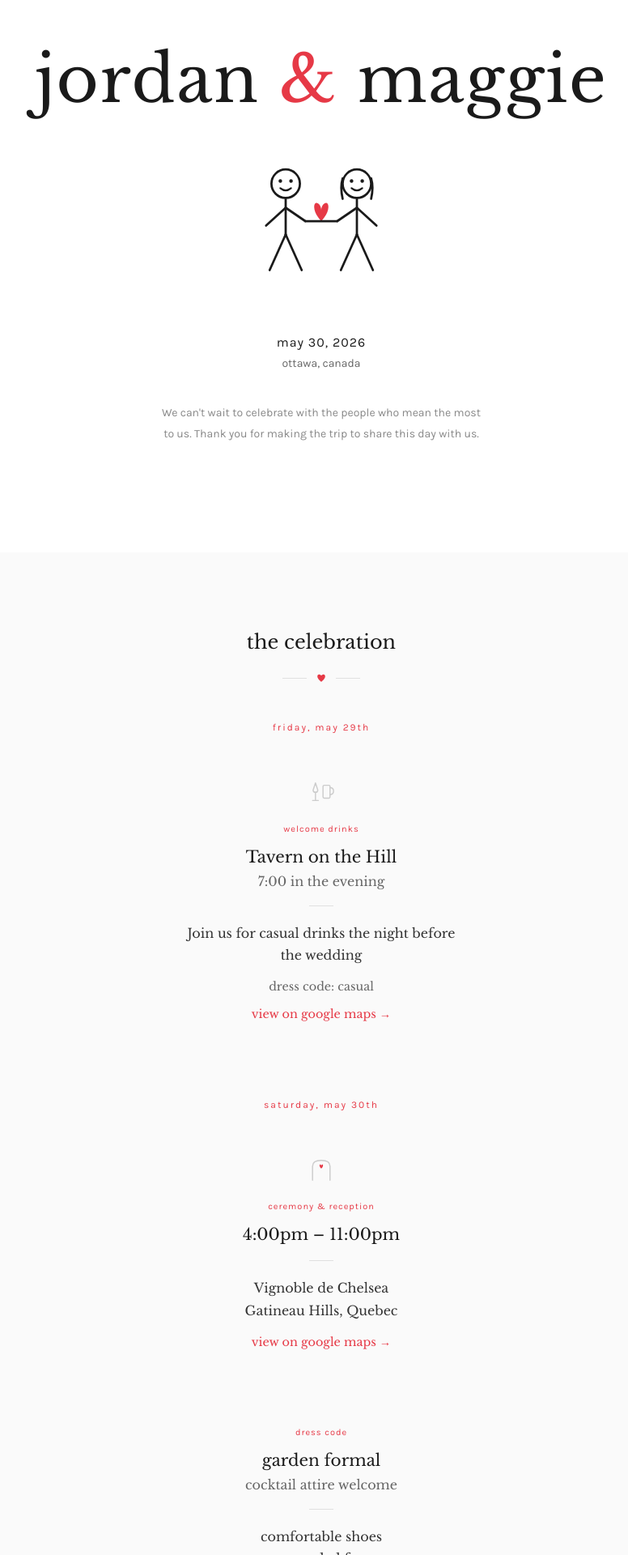
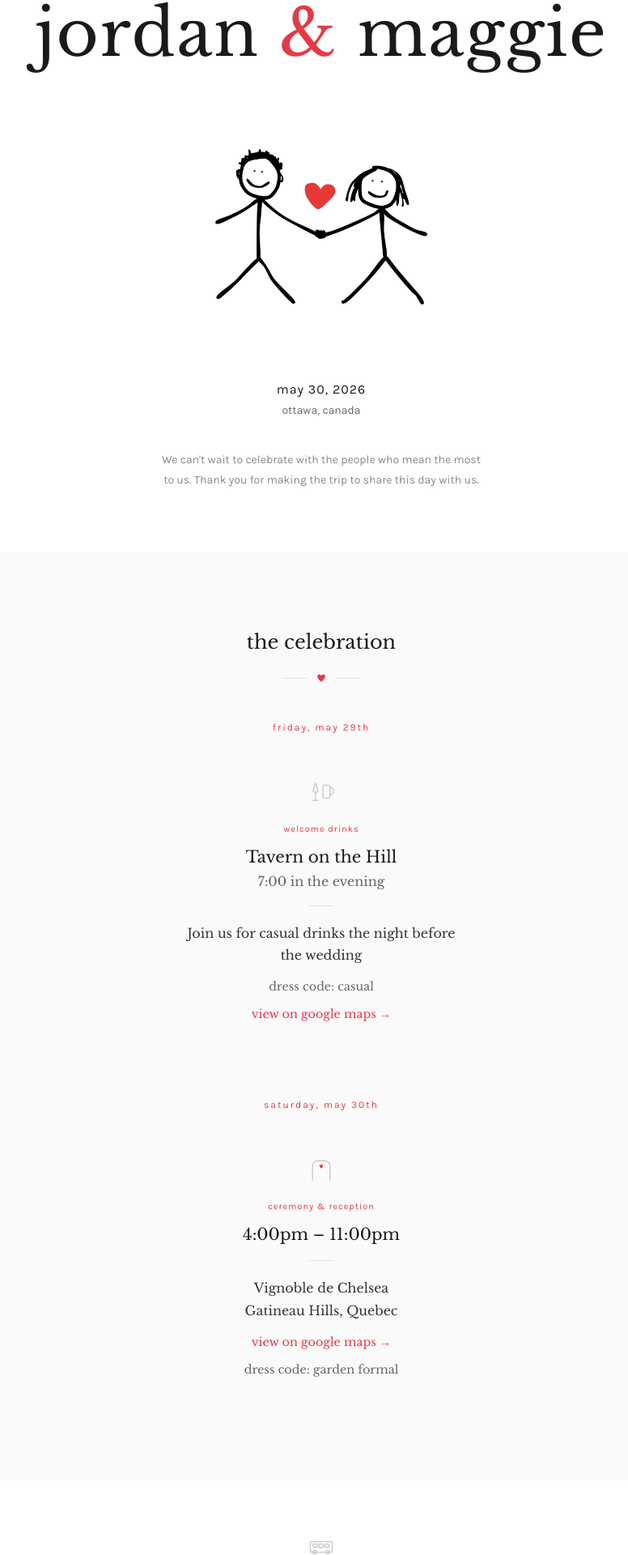
Before and after one commit to maggiejzhu-2026/weddingsite, a React (Vite) app: page / in a window 1280 px wide. Shown: the part 118-2038 px from the top of the page at 81% size, without its empty margins (243-1019 px from the left). Built offline with nearby package versions, Linux system fonts and the light colour scheme.

Commit message:
Update App.jsx

```diff
--- a/src/App.jsx
+++ b/src/App.jsx
@@ -22,40 +22,13 @@ export default function WeddingWebsite() {
     document.getElementById(id)?.scrollIntoView({ behavior: 'smooth' });
   };
 
-  // Stick figure couple SVG matching the save-the-date
-  const StickCouple = ({ size = 200 }) => (
-    <svg width={size} height={size * 0.75} viewBox="0 0 200 150" fill="none" xmlns="http://www.w3.org/2000/svg">
-      {/* Jordan - left figure (no hair) */}
-      <circle cx="60" cy="28" r="16" stroke="#1a1a1a" strokeWidth="2.5" fill="none"/>
-      <circle cx="54" cy="25" r="2" fill="#1a1a1a"/>
-      <circle cx="66" cy="25" r="2" fill="#1a1a1a"/>
-      <path d="M54 33 Q60 38 66 33" stroke="#1a1a1a" strokeWidth="2" fill="none" strokeLinecap="round"/>
-      <line x1="60" y1="44" x2="60" y2="85" stroke="#1a1a1a" strokeWidth="2.5" strokeLinecap="round"/>
-      <line x1="60" y1="55" x2="38" y2="75" stroke="#1a1a1a" strokeWidth="2.5" strokeLinecap="round"/>
-      <line x1="60" y1="55" x2="82" y2="70" stroke="#1a1a1a" strokeWidth="2.5" strokeLinecap="round"/>
-      <line x1="60" y1="85" x2="42" y2="125" stroke="#1a1a1a" strokeWidth="2.5" strokeLinecap="round"/>
-      <line x1="60" y1="85" x2="78" y2="125" stroke="#1a1a1a" strokeWidth="2.5" strokeLinecap="round"/>
-
-      {/* Heart in the middle */}
-      <path d="M100 58 C100 50 92 46 92 54 C92 62 100 70 100 70 C100 70 108 62 108 54 C108 46 100 50 100 58Z" fill="#e63946"/>
-
-      {/* Maggie - right figure (with hair) */}
-      <circle cx="140" cy="28" r="16" stroke="#1a1a1a" strokeWidth="2.5" fill="none"/>
-      <circle cx="134" cy="25" r="2" fill="#1a1a1a"/>
-      <circle cx="146" cy="25" r="2" fill="#1a1a1a"/>
-      <path d="M134 33 Q140 38 146 33" stroke="#1a1a1a" strokeWidth="2" fill="none" strokeLinecap="round"/>
-      {/* Hair - wavy lines on each side like the original */}
-      <path d="M124 22 Q121 32 124 45" stroke="#1a1a1a" strokeWidth="2.5" fill="none" strokeLinecap="round"/>
-      <path d="M156 22 Q159 32 156 45" stroke="#1a1a1a" strokeWidth="2.5" fill="none" strokeLinecap="round"/>
-      <line x1="140" y1="44" x2="140" y2="85" stroke="#1a1a1a" strokeWidth="2.5" strokeLinecap="round"/>
-      <line x1="140" y1="55" x2="118" y2="70" stroke="#1a1a1a" strokeWidth="2.5" strokeLinecap="round"/>
-      <line x1="140" y1="55" x2="162" y2="75" stroke="#1a1a1a" strokeWidth="2.5" strokeLinecap="round"/>
-      <line x1="140" y1="85" x2="122" y2="125" stroke="#1a1a1a" strokeWidth="2.5" strokeLinecap="round"/>
-      <line x1="140" y1="85" x2="158" y2="125" stroke="#1a1a1a" strokeWidth="2.5" strokeLinecap="round"/>
-
-      {/* Holding hands */}
-      <line x1="82" y1="70" x2="118" y2="70" stroke="#1a1a1a" strokeWidth="2.5" strokeLinecap="round"/>
-    </svg>
+  // Using the original stick figure graphic
+  const StickCouple = ({ width = 220 }) => (
+    <img
+      src="/couple.png"
+      alt="Jordan and Maggie stick figures holding hands with a heart"
+      style={{ width, height: 'auto' }}
+    />
   );
 
   const SmallHeart = () => (
@@ -329,7 +302,7 @@ export default function WeddingWebsite() {
         </h1>
 
         <div style={{ margin: '3rem 0', animation: 'fadeUp 1s ease-out 0.3s both' }}>
-          <StickCouple size={220} />
+          <StickCouple width={280} />
         </div>
 
         <p style={{
@@ -485,28 +458,8 @@ export default function WeddingWebsite() {
               >
                 view on google maps →
               </a>
-            </div>
-          </div>
-
-          {/* Dress Code */}
-          <div style={{ marginTop: '2rem' }}>
-            <div className="card" style={{ maxWidth: '300px', margin: '0 auto' }}>
-              <p style={{
-                fontFamily: "'Karla', sans-serif",
-                fontSize: '11px',
-                letterSpacing: '1px',
-                textTransform: 'lowercase',
-                color: '#e63946',
-                marginBottom: '1rem'
-              }}>
-                dress code
-              </p>
-              <p style={{ fontSize: '1.25rem', marginBottom: '0.5rem' }}>garden formal</p>
-              <p style={{ fontSize: '1rem', color: '#666' }}>cocktail attire welcome</p>
-              <div className="divider" />
-              <p style={{ fontSize: '1rem', lineHeight: 1.7, color: '#333' }}>
-                comfortable shoes<br />
-                recommended for grass
+              <p style={{ fontSize: '0.9rem', color: '#666', marginTop: '1rem' }}>
+                dress code: garden formal
               </p>
             </div>
           </div>
@@ -845,7 +798,7 @@ export default function WeddingWebsite() {
         background: '#ffffff'
       }}>
         <div style={{ marginBottom: '1.5rem' }}>
-          <StickCouple size={100} />
+          <StickCouple width={120} />
         </div>
         <p style={{
           fontFamily: "'Libre Baskerville', serif",
```
